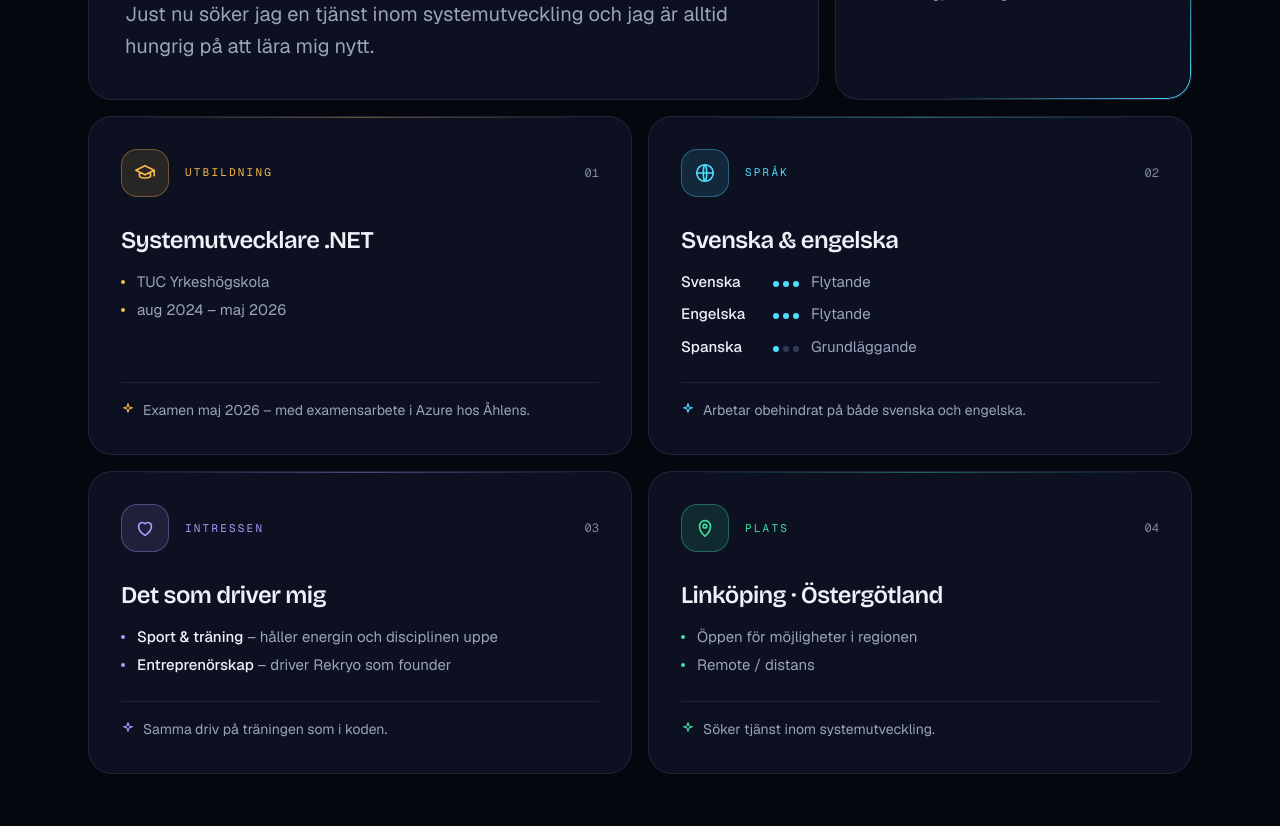
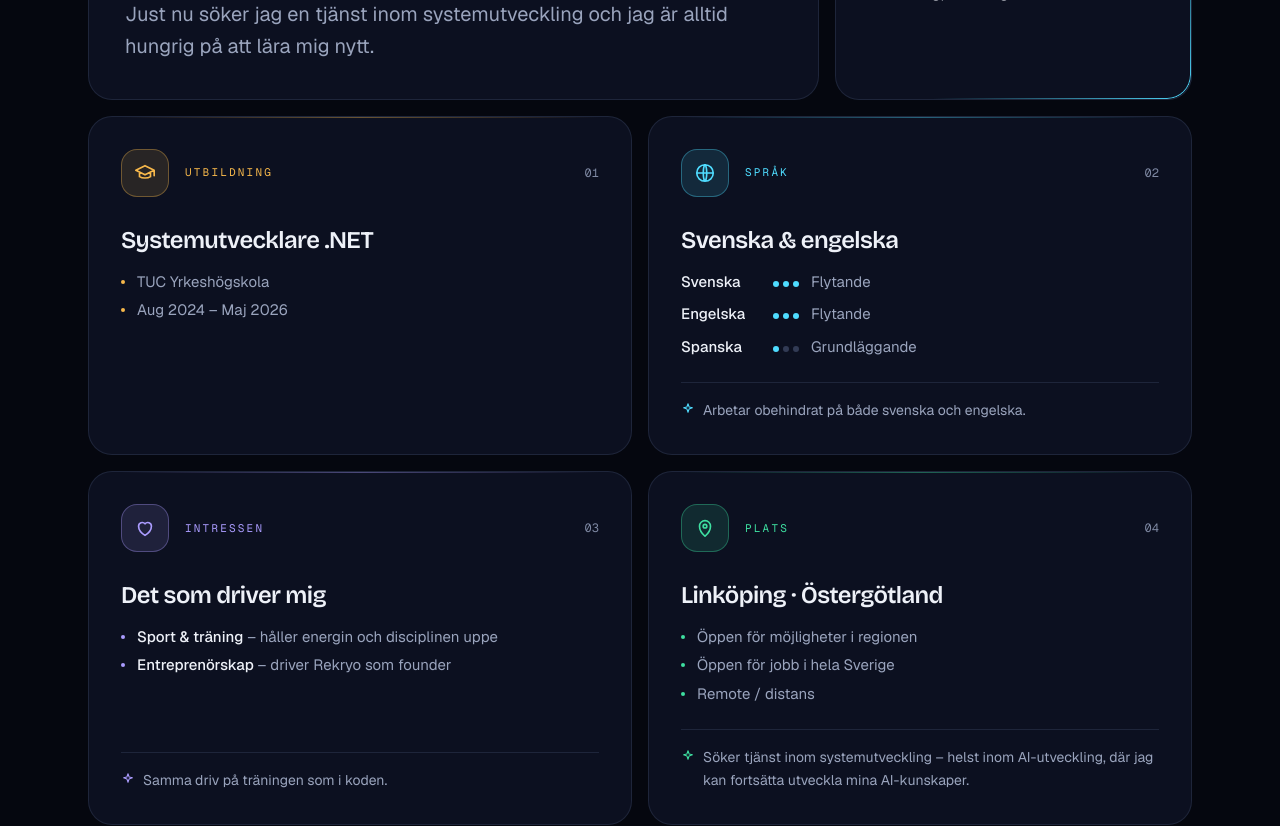
Before and after one commit to Harunsystemdeveloper/portfolio, a Next.js app: page / in a window 1280 px wide. Shown: the part 1528-2354 px from the top of the page. Built offline with nearby package versions, Linux system fonts and the light colour scheme.

Commit message:
Uppdaterat infokorten med jobb i hela Sverige och fokus på AI-utveckling

```diff
--- a/src/components/FactCard.tsx
+++ b/src/components/FactCard.tsx
@@ -64,12 +64,14 @@ export default function FactCard({ fact, index }: { fact: AboutFact; index: numb
         ))}
       </ul>
 
+      {fact.note && (
         <div className="mt-auto pt-6">
           <p className="flex items-start gap-2 border-t border-line pt-4 text-sm leading-relaxed text-muted">
             <Icon name="spark" width={14} height={14} className="mt-[3px] shrink-0 text-[var(--accent)]" />
             {fact.note}
           </p>
         </div>
+      )}
     </article>
   );
 }
--- a/src/data/content.ts
+++ b/src/data/content.ts
@@ -67,7 +67,7 @@ export type AboutFact = {
   /** Rader under rubriken. "level" (1–3) visar en nivåmätare, t.ex. för språk. */
   details: { name: string; value?: string; level?: number }[];
   /** Kort kontextrad längst ner i kortet */
-  note: string;
+  note?: string;
 };
 
 export const aboutFacts: AboutFact[] = [
@@ -76,8 +76,7 @@ export const aboutFacts: AboutFact[] = [
     icon: "cap",
     accent: "gold",
     title: "Systemutvecklare .NET",
-    details: [{ name: "TUC Yrkeshögskola" }, { name: "aug 2024 – maj 2026" }],
-    note: "Examen maj 2026 – med examensarbete i Azure hos Åhlens.",
+    details: [{ name: "TUC Yrkeshögskola" }, { name: "Aug 2024 – Maj 2026" }],
   },
   {
     label: "Språk",
@@ -107,8 +106,12 @@ export const aboutFacts: AboutFact[] = [
     icon: "pin",
     accent: "green",
     title: person.location,
-    details: [{ name: "Öppen för möjligheter i regionen" }, { name: "Remote / distans" }],
-    note: "Söker tjänst inom systemutveckling.",
+    details: [
+      { name: "Öppen för möjligheter i regionen" },
+      { name: "Öppen för jobb i hela Sverige" },
+      { name: "Remote / distans" },
+    ],
+    note: "Söker tjänst inom systemutveckling – helst inom AI-utveckling, där jag kan fortsätta utveckla mina AI-kunskaper.",
   },
 ];
 
```
Lines whose indentation alone changed are shown as unchanged.
